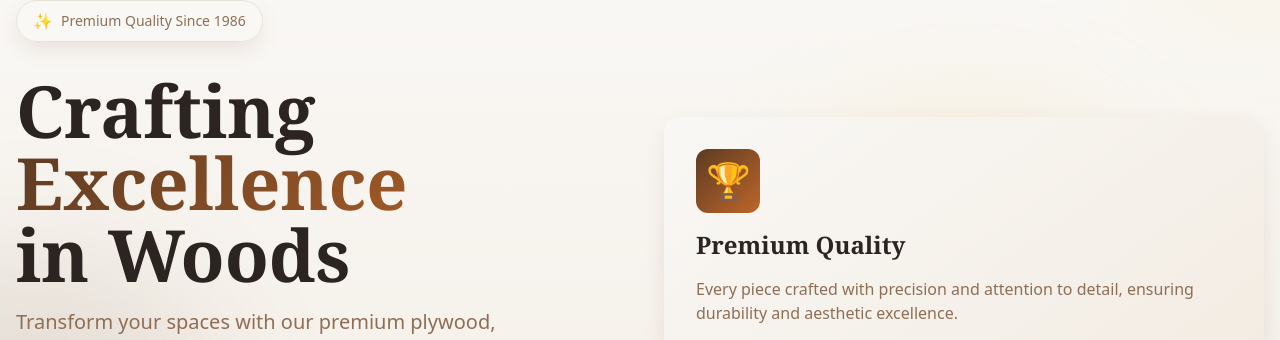
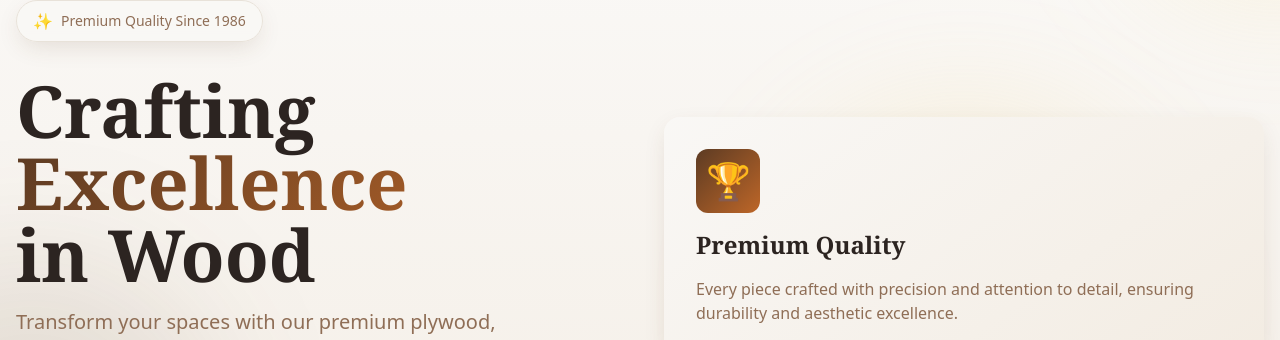
Before and after one commit to maruti-company/maruti-marketing-website, a Next.js app: page / in a window 1280 px wide. Shown: the part 160-500 px from the top of the page. Built offline with nearby package versions, Linux system fonts and the light colour scheme.

Commit message:
revert cicd testing

```diff
--- a/src/components/Hero.tsx
+++ b/src/components/Hero.tsx
@@ -31,7 +31,7 @@ const Hero = () => {
               <h1 className="text-5xl lg:text-7xl font-serif font-bold leading-tight">
                 Crafting
                 <span className="text-gradient block">Excellence</span>
-                in Woods
+                in Wood
               </h1>
               <p className="text-xl text-muted-foreground leading-relaxed max-w-lg">
                 Transform your spaces with our premium plywood, exquisite
```
